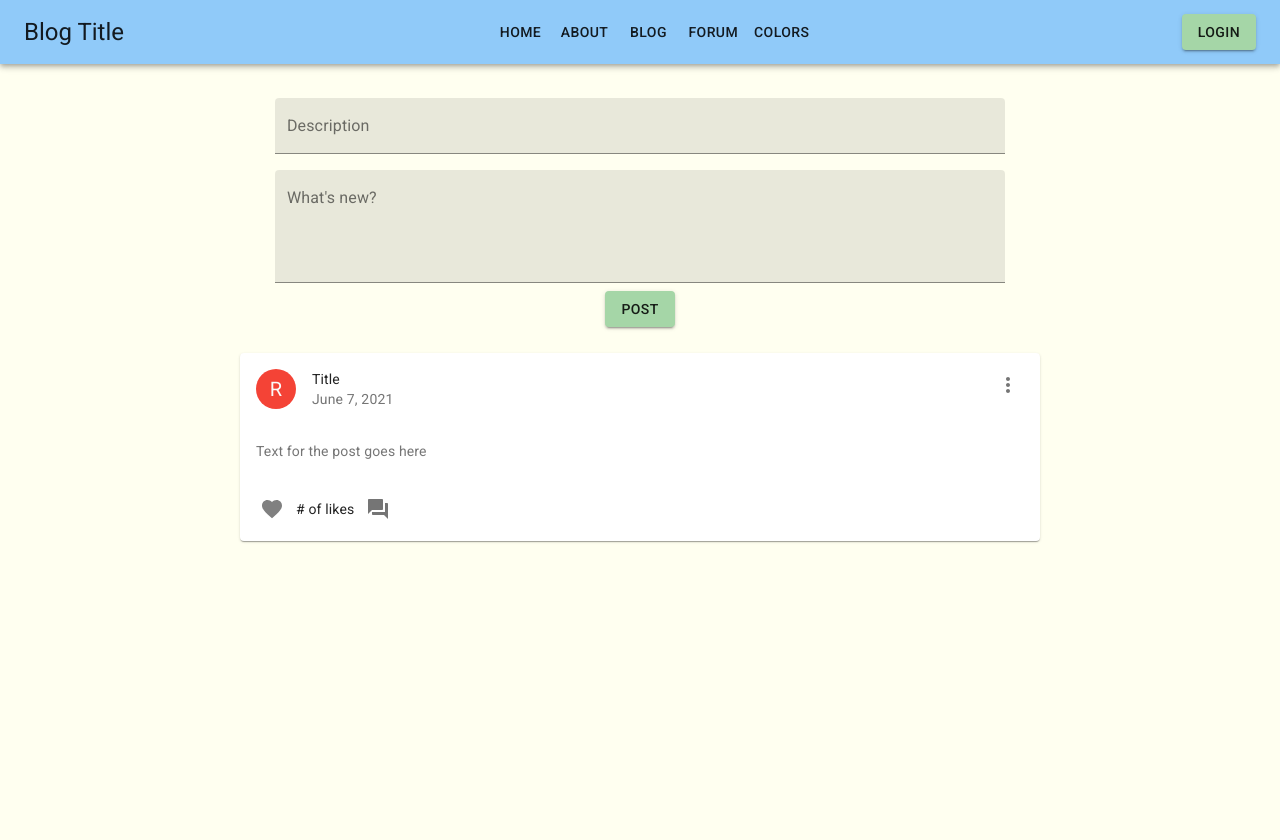
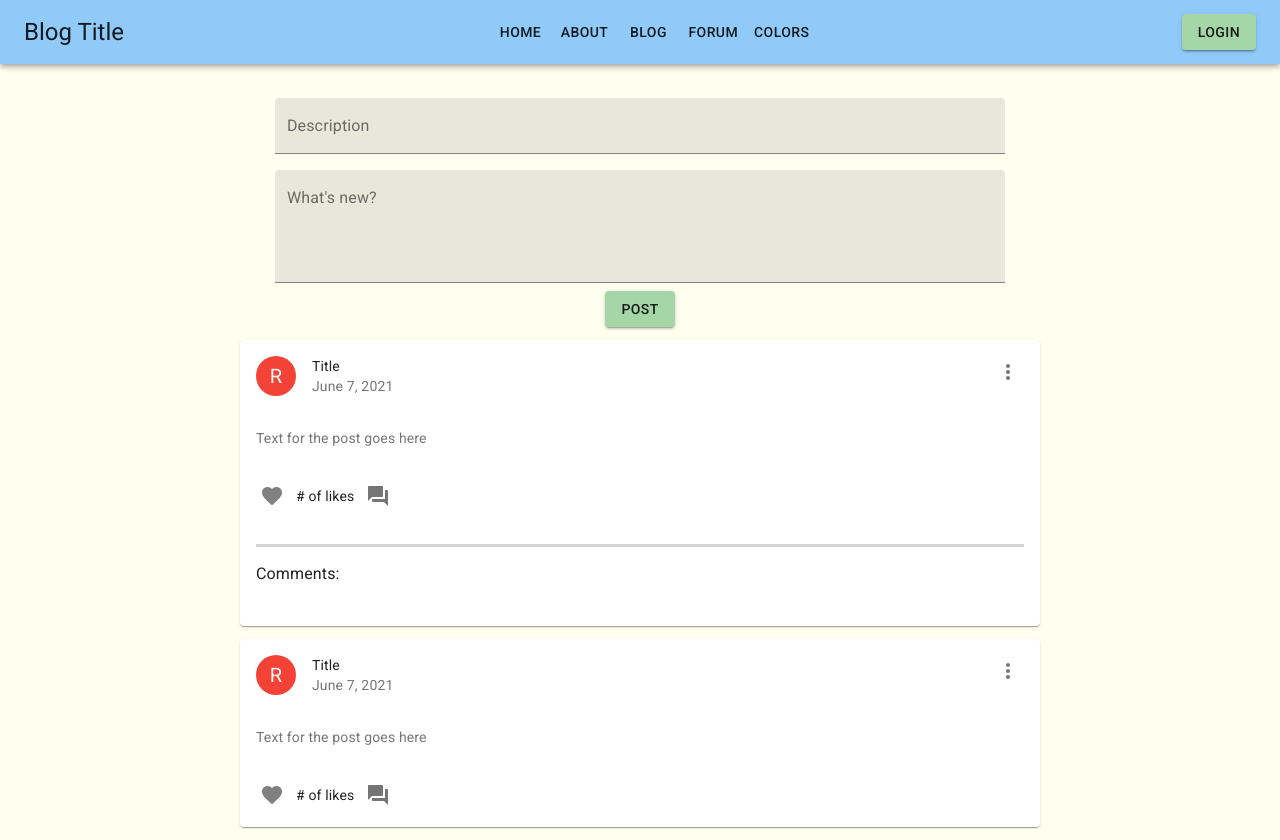
Before and after one commit to myanhtle/Influencer-Blog, a React (Create React App) app: page /forum in a window 1280 px wide. Both pictures are taken after a click on the button 378 px from the left and 508 px from the top of the page. Before the commit the page ends 800 px from the top, so only its background shows below. Built offline with nearby package versions, Linux system fonts and the light colour scheme; no server answers.

Commit message:
beginning to fetch forum posts from database using useEffect

```diff
--- a/src/components/forum/CreateForumPost.js
+++ b/src/components/forum/CreateForumPost.js
@@ -14,7 +14,7 @@ const useStyles = makeStyles((theme) => ({
 
 export default function CreateForumPost() {
   const classes = useStyles();
-  const [content, setContent] = useState({
+  const [postContent, setPostContent] = useState({
     title: "",
     postDetails: "",
     time: "",
@@ -22,8 +22,11 @@ export default function CreateForumPost() {
   });
 
   const handleChange = (event) => {
-    setContent({ ...content, [event.currentTarget.id]: event.target.value });
-    console.log(content);
+    setPostContent({
+      ...postContent,
+      [event.currentTarget.id]: event.target.value,
+    });
+    console.log(postContent);
   };
 
   return (
@@ -35,7 +38,7 @@ export default function CreateForumPost() {
             label="Description"
             variant="filled"
             onChange={handleChange}
-            value={content.title}
+            value={postContent.title}
           />
         </div>
         <TextField
@@ -43,7 +46,7 @@ export default function CreateForumPost() {
           label="What's new?"
           multiline
           rows={4}
-          value={content.postDetails}
+          value={postContent.postDetails}
           onChange={handleChange}
           variant="filled"
         />
--- a/src/components/forum/Forum.js
+++ b/src/components/forum/Forum.js
@@ -1,14 +1,22 @@
-import React, { useState } from "react";
+import React, { useEffect, useState } from "react";
 import ForumPost from "./ForumPost";
 import CreateForumPost from "./CreateForumPost";
 
 export default function Forum() {
   const [posts, setPosts] = useState([]);
 
+  useEffect(() => {
+    fetch("http://localhost:8080/forum/read")
+      .then((res) => res.json())
+      .then((data) => setPosts(data))
+      .then(console.log(posts));
+  }, []);
+
   return (
     <div>
       <CreateForumPost />
       <ForumPost />
+      <ForumPost />
     </div>
   );
 }
--- a/src/components/forum/ForumPost.js
+++ b/src/components/forum/ForumPost.js
@@ -11,21 +11,12 @@ import { red } from "@material-ui/core/colors";
 import FavoriteIcon from "@material-ui/icons/Favorite";
 import ForumIcon from "@material-ui/icons/Forum";
 import MoreVertIcon from "@material-ui/icons/MoreVert";
+import Collapse from "@material-ui/core/Collapse";
 
 const useStyles = makeStyles((theme) => ({
   root: {
     maxWidth: 800,
     width: "100%",
-  },
-  expand: {
-    transform: "rotate(0deg)",
-    marginLeft: "auto",
-    transition: theme.transitions.create("transform", {
-      duration: theme.transitions.duration.shortest,
-    }),
-  },
-  expandOpen: {
-    transform: "rotate(180deg)",
   },
   avatar: {
     backgroundColor: red[500],
@@ -35,6 +26,11 @@ const useStyles = makeStyles((theme) => ({
 export default function ForumPost() {
   const classes = useStyles();
   const [isFavorited, setIsFavorited] = useState(false);
+  const [expanded, setExpanded] = React.useState(false);
+
+  const handleExpandClick = () => {
+    setExpanded(!expanded);
+  };
 
   const handleLike = (e) => {
     e.preventDefault();
@@ -44,7 +40,14 @@ export default function ForumPost() {
   };
 
   return (
-    <div style={{ display: "flex", justifyContent: "center", marginTop: "2%" }}>
+    <div
+      style={{
+        display: "flex",
+        justifyContent: "center",
+        marginTop: "1%",
+        marginBottom: "1%",
+      }}
+    >
       <Card className={classes.root}>
         <CardHeader
           avatar={
@@ -72,10 +75,28 @@ export default function ForumPost() {
             />
           </IconButton>
           # of likes
-          <IconButton aria-label="comment">
+          <IconButton
+            onClick={handleExpandClick}
+            aria-expanded={expanded}
+            aria-label="comment"
+          >
             <ForumIcon />
           </IconButton>
         </CardActions>
+        <Collapse in={expanded} timeout="auto" unmountOnExit>
+          <CardContent>
+            <Typography
+              paragraph
+              style={{
+                borderTop: "solid",
+                borderColor: "#d3d3d3",
+                paddingTop: "2%",
+              }}
+            >
+              Comments:
+            </Typography>
+          </CardContent>
+        </Collapse>
       </Card>
     </div>
   );
```
